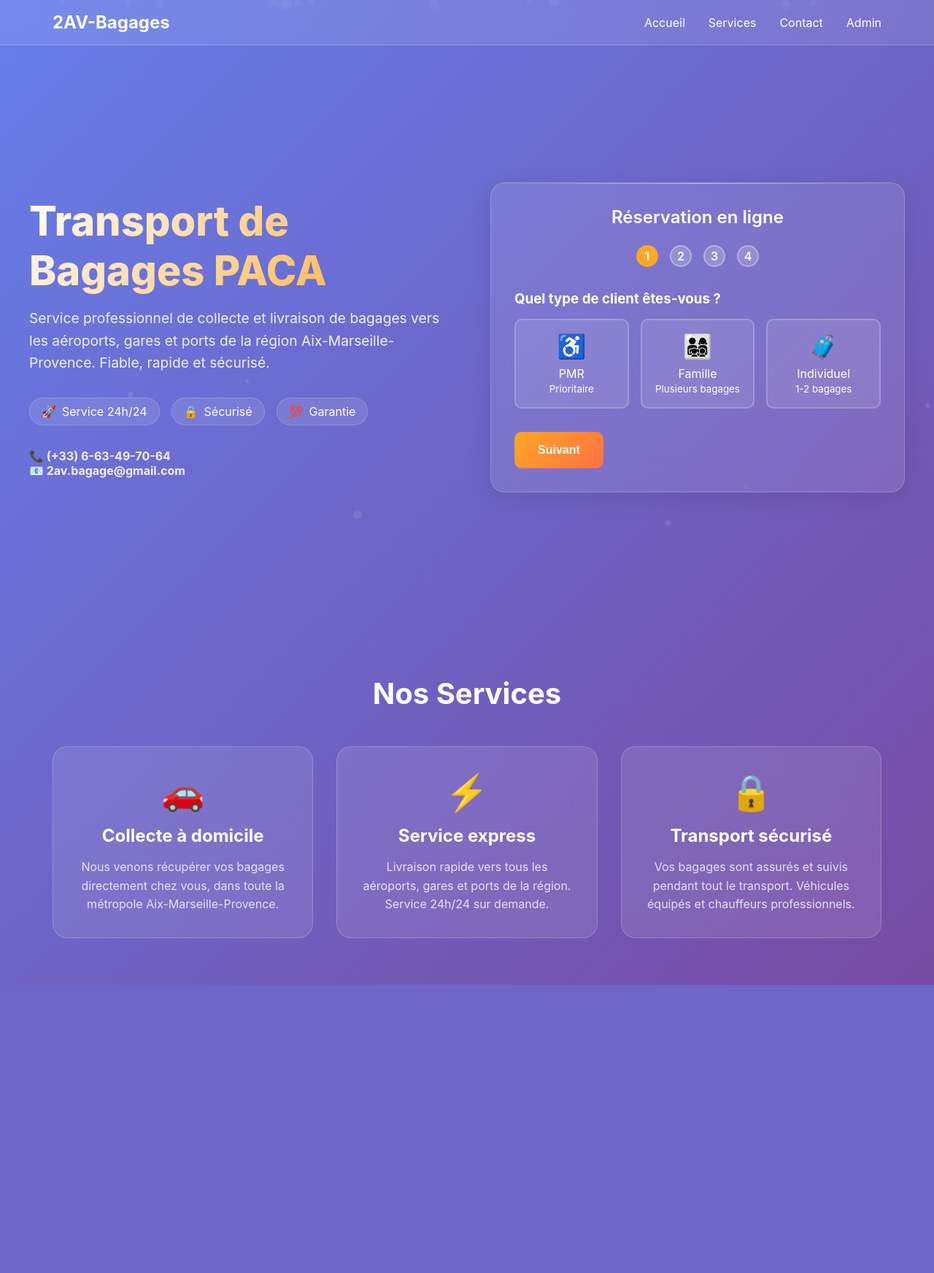
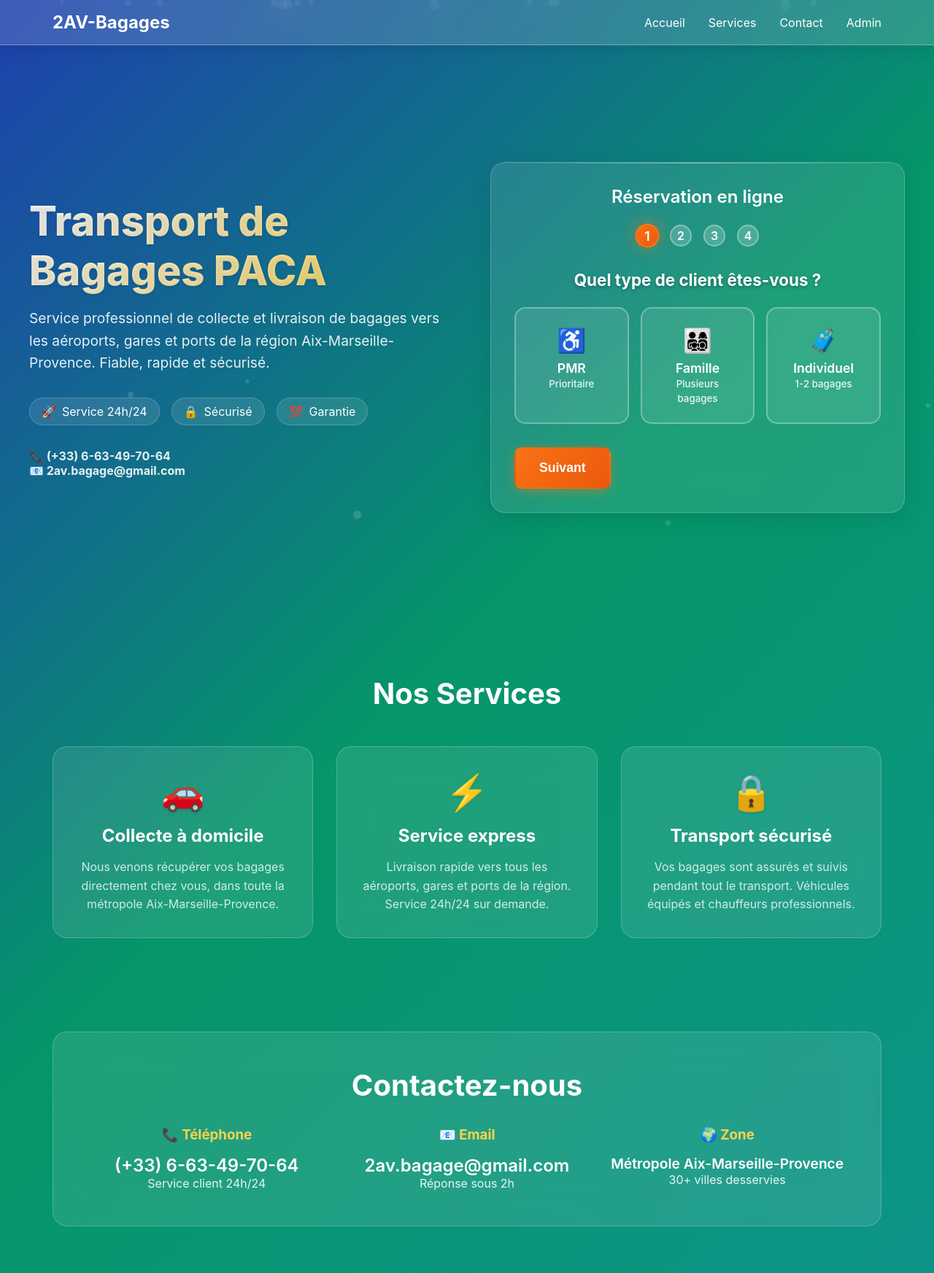
Before and after one commit to foxsalaf/Forgemagerie, a Flask app: template 2av-bagages/templates/baggage_homepage.html in a window 1280 px wide. Shown: the whole page at 73% size. Before the commit the page ends 1350 px from the top, so only its background shows below. Run offline with Flask 3, Linux system fonts and the light colour scheme; the template is opened without the code that fills it, so the values that code supplies are empty.

Commit message:
Update baggage_homepage.html

```diff
--- a/2av-bagages/templates/baggage_homepage.html
+++ b/2av-bagages/templates/baggage_homepage.html
@@ -13,9 +13,9 @@
 
         body {
             font-family: 'Inter', -apple-system, BlinkMacSystemFont, sans-serif;
-            background: linear-gradient(135deg, #667eea 0%, #764ba2 100%);
+            background: linear-gradient(135deg, #1e40af 0%, #059669 50%, #0d9488 100%);
             min-height: 100vh;
-            color: #333;
+            color: #1f2937;
             overflow-x: hidden;
         }
 
@@ -32,7 +32,7 @@
 
         .particle {
             position: absolute;
-            background: rgba(255, 255, 255, 0.1);
+            background: rgba(255, 255, 255, 0.15);
             border-radius: 50%;
             animation: float 15s infinite linear;
         }
@@ -47,12 +47,13 @@
         /* Header */
         header {
             backdrop-filter: blur(20px);
-            background: rgba(255, 255, 255, 0.1);
-            border-bottom: 1px solid rgba(255, 255, 255, 0.2);
+            background: rgba(255, 255, 255, 0.15);
+            border-bottom: 1px solid rgba(255, 255, 255, 0.3);
             padding: 1rem 0;
             position: sticky;
             top: 0;
             z-index: 100;
+            box-shadow: 0 4px 20px rgba(0, 0, 0, 0.1);
         }
 
         nav {
@@ -114,10 +116,11 @@
             font-size: 3.5rem;
             font-weight: 800;
             margin-bottom: 1rem;
-            background: linear-gradient(135deg, #fff 0%, #ffa726 100%);
+            background: linear-gradient(135deg, #f8fafc 0%, #fcd34d 100%);
             -webkit-background-clip: text;
             -webkit-text-fill-color: transparent;
             background-clip: text;
+            text-shadow: 0 2px 4px rgba(0, 0, 0, 0.1);
         }
 
         .hero-text p {
@@ -230,13 +235,14 @@
 
         .client-type {
             background: rgba(255, 255, 255, 0.1);
-            border: 2px solid rgba(255, 255, 255, 0.2);
-            border-radius: 10px;
-            padding: 1rem;
+            border: 2px solid rgba(255, 255, 255, 0.3);
+            border-radius: 15px;
+            padding: 1.5rem;
             text-align: center;
             cursor: pointer;
             transition: all 0.3s ease;
             color: white;
+            font-weight: 500;
         }
 
         .client-type:hover {
@@ -308,13 +331,54 @@
         }
 
         .btn-primary {
-            background: linear-gradient(135deg, #ffa726 0%, #ff7043 100%);
+            background: linear-gradient(135deg, #f97316 0%, #ea580c 100%);
             color: white;
+            font-weight: 700;
+            border: 2px solid transparent;
+            box-shadow: 0 4px 15px rgba(249, 115, 22, 0.4);
+            font-size: 1.1rem;
+            position: relative;
+            overflow: hidden;
+        }
+
+        .btn-primary::before {
+            content: '';
+            position: absolute;
+            top: 0;
+            left: -100%;
+            width: 100%;
+            height: 100%;
+            background: linear-gradient(90deg, transparent, rgba(255, 255, 255, 0.3), transparent);
+            transition: left 0.5s;
+        }
+
+        .btn-primary:hover::before {
+            left: 100%;
         }
 
         .btn-primary:hover {
+            transform: translateY(-3px);
+            box-shadow: 0 8px 25px rgba(249, 115, 22, 0.6);
+            background: linear-gradient(135deg, #ea580c 0%, #dc2626 100%);
+        }
+
+        .btn-primary:active {
+            transform: translateY(-1px);
+            box-shadow: 0 4px 15px rgba(249, 115, 22, 0.4);
+        }
+
+        .btn-secondary {
+            background: linear-gradient(135deg, #3b82f6 0%, #2563eb 100%);
+            color: white;
+            border: 2px solid transparent;
+            font-weight: 600;
+            box-shadow: 0 4px 15px rgba(59, 130, 246, 0.3);
+        }
+
+        .btn-secondary:hover {
+            background: linear-gradient(135deg, #2563eb 0%, #1d4ed8 100%);
             transform: translateY(-2px);
-            box-shadow: 0 8px 25px rgba(255, 167, 38, 0.4);
+            box-shadow: 0 6px 20px rgba(59, 130, 246, 0.5);
         }
 
         .btn-secondary {
@@ -349,28 +413,35 @@
         }
 
         .step.active {
-            background: #ffa726;
-            border-color: #ffa726;
+            background: linear-gradient(135deg, #f97316 0%, #ea580c 100%);
+            border-color: #f97316;
+            box-shadow: 0 0 20px rgba(249, 115, 22, 0.5);
+            transform: scale(1.1);
         }
 
         .step.completed {
-            background: #4caf50;
-            border-color: #4caf50;
+            background: linear-gradient(135deg, #10b981 0%, #059669 100%);
+            border-color: #10b981;
+            box-shadow: 0 0 15px rgba(16, 185, 129, 0.4);
         }
 
         .pricing-preview {
-            background: rgba(255, 255, 255, 0.1);
-            border-radius: 10px;
-            padding: 1rem;
+            background: rgba(249, 115, 22, 0.15);
+            border: 2px solid rgba(249, 115, 22, 0.3);
+            border-radius: 15px;
+            padding: 1.5rem;
             margin: 1rem 0;
             color: white;
             text-align: center;
+            box-shadow: 0 4px 15px rgba(249, 115, 22, 0.2);
         }
 
         .price {
-            font-size: 2rem;
-            font-weight: 700;
-            color: #ffa726;
+            font-size: 2.5rem;
+            font-weight: 800;
+            color: #fbbf24;
+            text-shadow: 0 2px 4px rgba(0, 0, 0, 0.2);
+            margin: 0.5rem 0;
         }
 
         /* Services Section */
@@ -410,8 +481,9 @@
 
         .service-card .icon {
             font-size: 3rem;
-            color: #ffa726;
+            color: #fcd34d;
             margin-bottom: 1rem;
+            text-shadow: 0 2px 4px rgba(0, 0, 0, 0.1);
         }
 
         .service-card h3 {
@@ -507,69 +579,69 @@
                 <form id="bookingForm">
                     <!-- Étape 1: Type de client -->
                     <div class="form-step active" data-step="1">
-                        <h3 style="color: white; margin-bottom: 1rem;">Quel type de client êtes-vous ?</h3>
+                        <h3 style="color: white; margin-bottom: 1.5rem; font-size: 1.4rem; text-align: center; text-shadow: 0 2px 4px rgba(0, 0, 0, 0.3);">Quel type de client êtes-vous ?</h3>
                         <div class="client-types">
                             <div class="client-type" data-type="pmr">
                                 <span class="icon">♿</span>
-                                <div>PMR</div>
-                                <small>Prioritaire</small>
+                                <div style="font-weight: 600; font-size: 1.1rem;">PMR</div>
+                                <small style="opacity: 0.9;">Prioritaire</small>
                             </div>
                             <div class="client-type" data-type="famille">
                                 <span class="icon">👨‍👩‍👧‍👦</span>
-                                <div>Famille</div>
-                                <small>Plusieurs bagages</small>
+                                <div style="font-weight: 600; font-size: 1.1rem;">Famille</div>
+                                <small style="opacity: 0.9;">Plusieurs bagages</small>
                             </div>
                             <div class="client-type" data-type="individuel">
                                 <span class="icon">🧳</span>
-                                <div>Individuel</div>
-                                <small>1-2 bagages</small>
+                                <div style="font-weight: 600; font-size: 1.1rem;">Individuel</div>
+                                <small style="opacity: 0.9;">1-2 bagages</small>
                             </div>
                         </div>
                     </div>
 
                     <!-- Étape 2: Destination -->
                     <div class="form-step" data-step="2">
-                        <h3 style="color: white; margin-bottom: 1rem;">Où souhaitez-vous transporter vos bagages ?</h3>
+                        <h3 style="color: white; margin-bottom: 1.5rem; font-size: 1.4rem; text-align: center; text-shadow: 0 2px 4px rgba(0, 0, 0, 0.3);">Où souhaitez-vous transporter vos bagages ?</h3>
                         <div class="destinations">
                             <div class="destination" data-dest="aeroport">
                                 <span class="icon">✈️</span>
-                                <div>Aéroport</div>
-                                <small>Marseille Provence</small>
+                                <div style="font-weight: 600; font-size: 1.1rem;">Aéroport</div>
+                                <small style="opacity: 0.9;">Marseille Provence</small>
                             </div>
                             <div class="destination" data-dest="gare">
                                 <span class="icon">🚄</span>
-                                <div>Gare</div>
-                                <small>TGV / TER</small>
+                                <div style="font-weight: 600; font-size: 1.1rem;">Gare</div>
+                                <small style="opacity: 0.9;">TGV / TER</small>
                             </div>
                             <div class="destination" data-dest="port">
                                 <span class="icon">🚢</span>
-                                <div>Port</div>
-                                <small>Marseille / Corsica</small>
+                                <div style="font-weight: 600; font-size: 1.1rem;">Port</div>
+                                <small style="opacity: 0.9;">Marseille / Corsica</small>
                             </div>
                             <div class="destination" data-dest="domicile">
                                 <span class="icon">🏠</span>
-                                <div>Domicile</div>
-                                <small>Livraison directe</small>
+                                <div style="font-weight: 600; font-size: 1.1rem;">Domicile</div>
+                                <small style="opacity: 0.9;">Livraison directe</small>
                             </div>
                         </div>
                     </div>
 
                     <!-- Étape 3: Détails -->
                     <div class="form-step" data-step="3">
-                        <h3 style="color: white; margin-bottom: 1rem;">Détails de votre réservation</h3>
+                        <h3 style="color: white; margin-bottom: 1.5rem; font-size: 1.4rem; text-align: center; text-shadow: 0 2px 4px rgba(0, 0, 0, 0.3);">Détails de votre réservation</h3>
 
                         <div class="form-group">
-                            <label>Adresse de collecte</label>
-                            <input type="text" name="pickup_address" placeholder="Votre adresse..." required>
+                            <label style="font-size: 1.1rem; font-weight: 600;">📍 Adresse de collecte</label>
+                            <input type="text" name="pickup_address" placeholder="Votre adresse complète..." required>
                         </div>
 
                         <div class="form-group">
-                            <label>Date et heure</label>
+                            <label style="font-size: 1.1rem; font-weight: 600;">📅 Date et heure</label>
                             <input type="datetime-local" name="pickup_datetime" required>
                         </div>
 
                         <div class="form-group">
-                            <label>Nombre de bagages</label>
+                            <label style="font-size: 1.1rem; font-weight: 600;">🧳 Nombre de bagages</label>
                             <select name="bag_count" required>
                                 <option value="">Sélectionnez...</option>
                                 <option value="1">1 bagage</option>
@@ -580,32 +652,33 @@
                         </div>
 
                         <div class="pricing-preview" id="pricingPreview" style="display: none;">
-                            <div>Estimation tarifaire</div>
+                            <div style="font-size: 1.2rem; font-weight: 600; margin-bottom: 0.5rem;">💰 Estimation tarifaire</div>
                             <div class="price" id="estimatedPrice">--€</div>
+                            <div style="font-size: 0.9rem; opacity: 0.8;">Prix indicatif - Confirmation après validation</div>
                         </div>
                     </div>
 
                     <!-- Étape 4: Confirmation -->
                     <div class="form-step" data-step="4">
-                        <h3 style="color: white; margin-bottom: 1rem;">Vos coordonnées</h3>
+                        <h3 style="color: white; margin-bottom: 1.5rem; font-size: 1.4rem; text-align: center; text-shadow: 0 2px 4px rgba(0, 0, 0, 0.3);">Vos coordonnées</h3>
 
                         <div class="form-group">
-                            <label>Nom complet</label>
-                            <input type="text" name="client_name" placeholder="Votre nom..." required>
+                            <label style="font-size: 1.1rem; font-weight: 600;">👤 Nom complet</label>
+                            <input type="text" name="client_name" placeholder="Votre nom et prénom..." required>
                         </div>
 
                         <div class="form-group">
-                            <label>Email</label>
-                            <input type="email" name="client_email" placeholder="votre@email.com" required>
+                            <label style="font-size: 1.1rem; font-weight: 600;">📧 Email</label>
+                            <input type="email" name="client_email" placeholder="votre.email@exemple.com" required>
                         </div>
 
                         <div class="form-group">
-                            <label>Téléphone</label>
-                            <input type="tel" name="client_phone" placeholder="06 XX XX XX XX" required>
+                            <label style="font-size: 1.1rem; font-weight: 600;">📱 Téléphone</label>
+                            <input type="tel" name="client_phone" placeholder="06 12 34 56 78" required>
                         </div>
 
                         <div class="form-group">
-                            <label>Instructions spéciales (optionnel)</label>
+                            <label style="font-size: 1.1rem; font-weight: 600;">📝 Instructions spéciales (optionnel)</label>
                             <input type="text" name="special_instructions" placeholder="Précisions sur l'adresse, bagages fragiles...">
                         </div>
                     </div>
@@ -637,6 +710,29 @@
                 <div class="icon">🔒</div>
                 <h3>Transport sécurisé</h3>
                 <p>Vos bagages sont assurés et suivis pendant tout le transport. Véhicules équipés et chauffeurs professionnels.</p>
+            </div>
+        </div>
+    </section>
+
+    <section class="contact-section" id="contact" style="padding: 4rem 2rem; max-width: 1200px; margin: 0 auto;">
+        <div style="background: rgba(255, 255, 255, 0.1); backdrop-filter: blur(20px); border-radius: 20px; padding: 3rem; text-align: center; border: 1px solid rgba(255, 255, 255, 0.2);">
+            <h2 style="color: white; font-size: 2.5rem; margin-bottom: 2rem;">Contactez-nous</h2>
+            <div style="display: grid; grid-template-columns: repeat(auto-fit, minmax(300px, 1fr)); gap: 2rem; color: white;">
+                <div>
+                    <h3 style="margin-bottom: 1rem; color: #fcd34d;">📞 Téléphone</h3>
+                    <p style="font-size: 1.5rem; font-weight: 600;">(+33) 6-63-49-70-64</p>
+                    <p style="opacity: 0.9;">Service client 24h/24</p>
+                </div>
+                <div>
+                    <h3 style="margin-bottom: 1rem; color: #fcd34d;">📧 Email</h3>
+                    <p style="font-size: 1.5rem; font-weight: 600;">2av.bagage@gmail.com</p>
+                    <p style="opacity: 0.9;">Réponse sous 2h</p>
+                </div>
+                <div>
+                    <h3 style="margin-bottom: 1rem; color: #fcd34d;">🌍 Zone</h3>
+                    <p style="font-size: 1.2rem; font-weight: 600;">Métropole Aix-Marseille-Provence</p>
+                    <p style="opacity: 0.9;">30+ villes desservies</p>
+                </div>
             </div>
         </div>
     </section>
```
Also changed, not shown: other parts of 2av-bagages/templates/baggage_homepage.html (+36 -16 lines).
